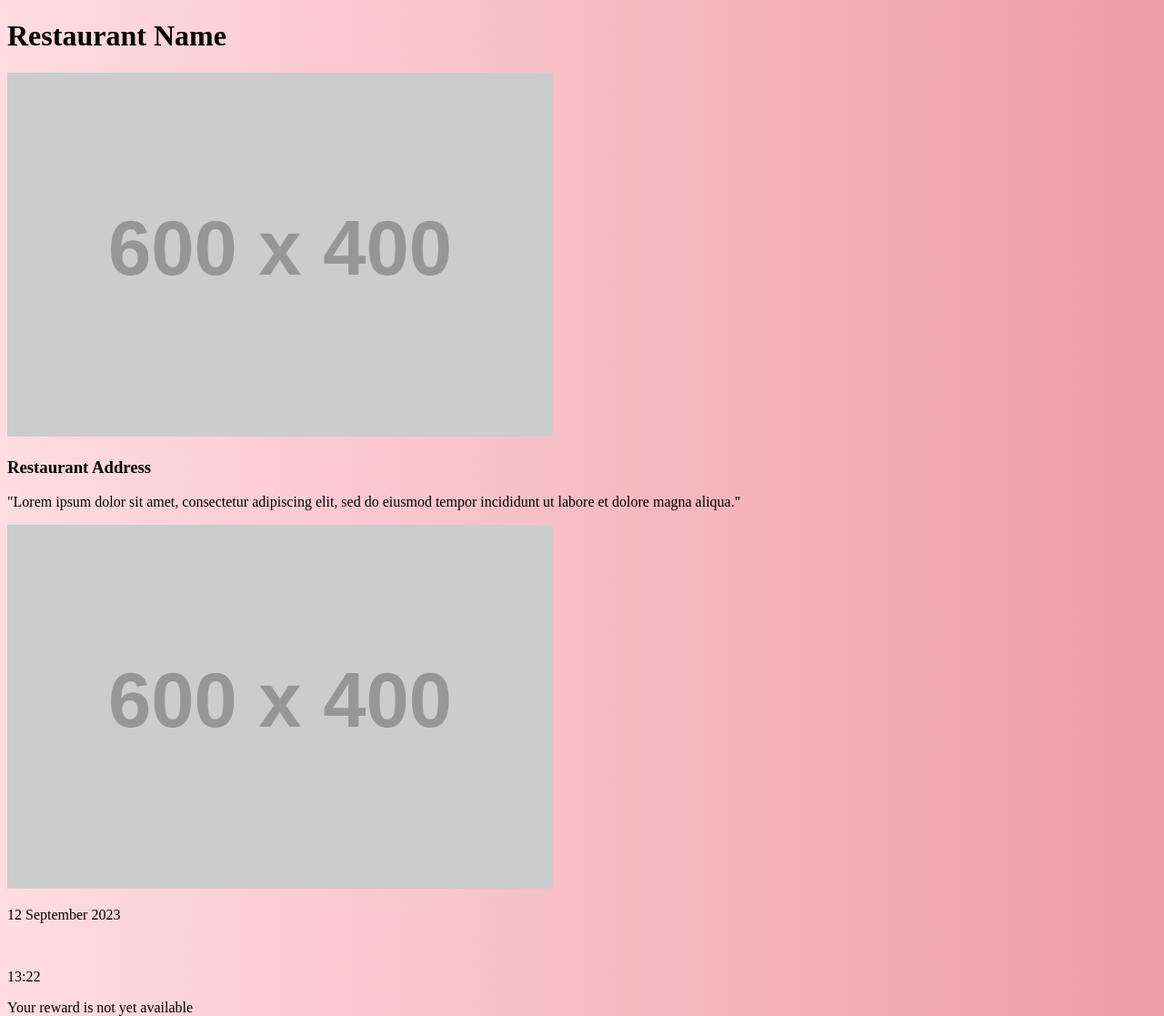
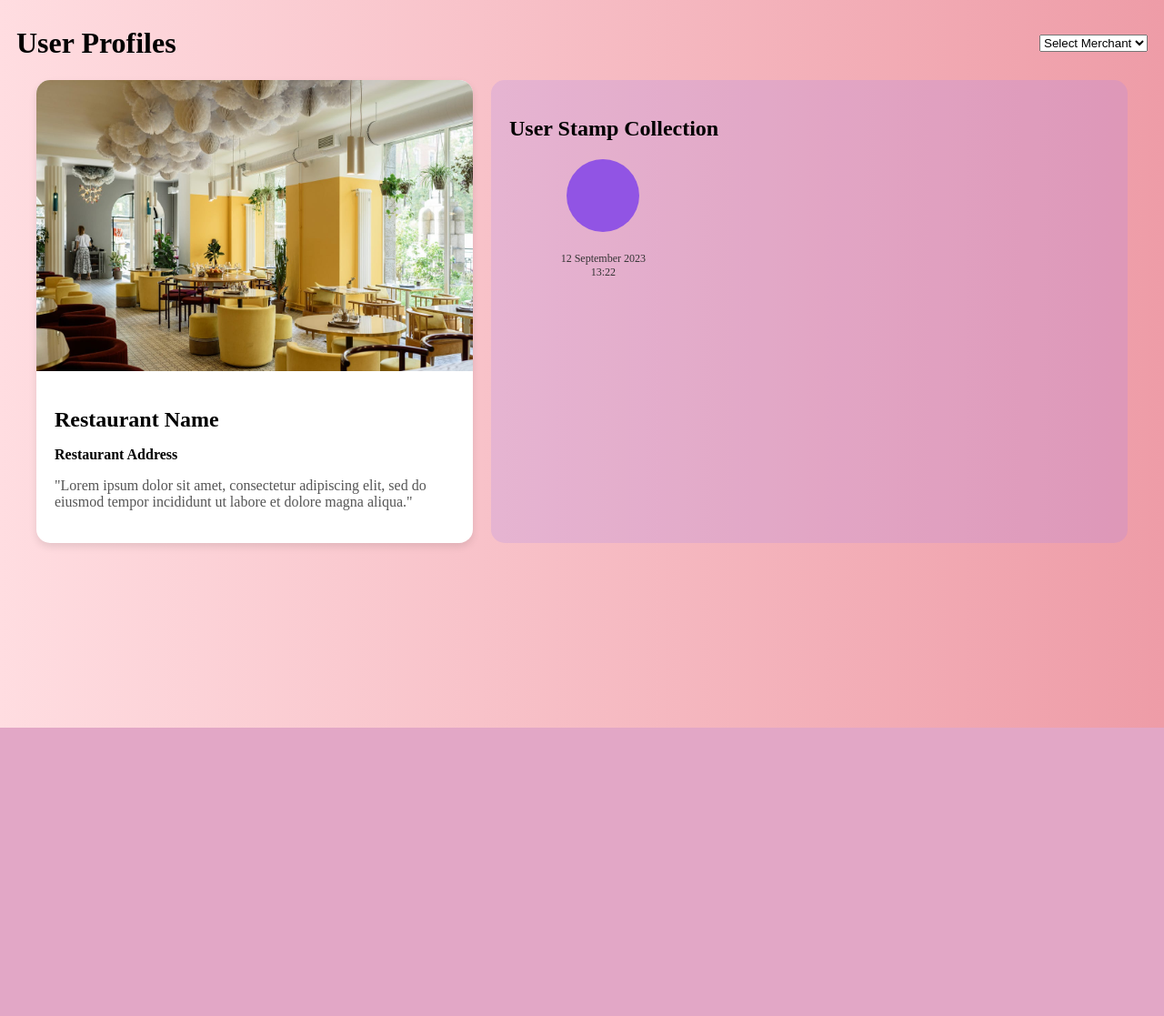
Before and after one commit to rickyfelix19/rolling-application, a PHP site: page /pages/Customer/customerHomepage.html in a window 1280 px wide. Shown: the whole page at 91% size. After the commit the page ends 800 px from the top, so only its background shows below. Run offline with PHP 8.4, Linux system fonts and the light colour scheme; grey boxes labelled with a size stand in for pictures from a placeholder-image service; some libraries are stand-ins or nearby versions.

Commit message:
add styling fix table headers and rows and buttons fix customer card

```diff
--- a/index.css
+++ b/index.css
@@ -77,3 +102,88 @@ label {
   justify-content: center;
   gap: 10px;
 }
+
+/* Merchant Selection */
+
+.container-stamp {
+  display: flex;
+  flex-direction: row;
+  align-items: center;
+  justify-content: space-between;
+  margin: 0 10px;
+}
+
+.container {
+  display: flex;
+  justify-content: space-between;
+  max-width: 1200px;
+  margin: 0 auto;
+}
+
+.restaurant-card {
+  background-color: white;
+  border-radius: 15px;
+  overflow: hidden;
+  box-shadow: 0 4px 8px rgba(0, 0, 0, 0.1);
+  width: 40%;
+}
+
+.restaurant-image {
+  width: 100%;
+  height: auto;
+}
+
+.restaurant-info {
+  padding: 20px;
+}
+
+.restaurant-name {
+  font-size: 24px;
+  margin-bottom: 10px;
+}
+
+.restaurant-address {
+  font-weight: bold;
+  margin-bottom: 10px;
+}
+
+.restaurant-description {
+  color: #555;
+}
+
+.stamp-collection {
+  background-color: rgba(154, 124, 243, 0.2);
+  border-radius: 15px;
+  padding: 20px;
+  width: 55%;
+}
+
+.stamp-collection h2 {
+  margin-bottom: 20px;
+}
+
+.stamps {
+  display: grid;
+  grid-template-columns: repeat(3, 1fr);
+  gap: 20px;
+}
+
+.stamp {
+  display: flex;
+  flex-direction: column;
+  align-items: center;
+}
+
+.circle {
+  background-color: #9154e4;
+  width: 80px;
+  height: 80px;
+  border-radius: 50%;
+  margin-bottom: 10px;
+}
+
+.stamp p {
+  font-size: 12px;
+  text-align: center;
+  color: #333;
+}
--- a/pages/Customer/customerHomepage.html
+++ b/pages/Customer/customerHomepage.html
@@ -1,4 +1,4 @@
-<!DOCTYPE html>
+<!doctype html>
 <html>
   <head>
     <meta charset="utf-8" />
@@ -9,42 +9,45 @@
     <link rel="stylesheet" href="../../index.css" />
   </head>
   <body>
-    <div>
-        <!-- Restaurant Name -->
-        <div>
-            <h1>Restaurant Name</h1>
-            <div>
-                <img src="https://placehold.co/600x400" alt="placeholder image" />
-                <h3>Restaurant Address</h3>
-                <p>
+    <div class="container-stamp">
+      <h1>User Profiles</h1>
+      <select name="merchant" id="merchant">
+        <option value="default" selected="selected">Select Merchant</option>
+        <option value="restaurant1">Restaurant 1</option>
+        <option value="restaurant2">Restaurant 2</option>
+        <!-- Add more options as needed -->
+      </select>
+    </div>
+
+        <div class="container">
+          <div class="restaurant-card">
+            <img
+              src="../../public/images/pexels-kseniachernaya-4450334_Photo by Ksenia Chernaya.jpg"
+              alt="Restaurant Image"
+              class="restaurant-image"
+            />
+            <div class="restaurant-info">
+              <h1 class="restaurant-name">Restaurant Name</h1>
+              <p class="restaurant-address">Restaurant Address</p>
+              <p class="restaurant-description">
                 "Lorem ipsum dolor sit amet, consectetur adipiscing elit, sed do
                 eiusmod tempor incididunt ut labore et dolore magna aliqua."
               </p>
             </div>
           </div>
-
-        <!-- User Stamp -->
-        <div>
-            <div>
-                <img src="https://placehold.co/600x400" alt="placeholder image" />
-                <div>
-                    <p>12 September 2023</p>
-                    <br />
-                    <p>13:22</p>
+          <div class="stamp-collection">
+            <h2>User Stamp Collection</h2>
+            <div class="stamps">
+              <!-- Repeat this block for each stamp -->
+              <div class="stamp">
+                <div class="circle"></div>
+                <p>12 September 2023<br />13:22</p>
+              </div>
+              <!-- Add more stamps here -->
             </div>
           </div>
         </div>
-    </div>
-
-    <!-- Collect Reward -->
-    <div>
-        <form method="POST" action="customerHomepage.php">
-            <div id="reward-section">
-                <p>Your reward is not yet available</p>
-            </div>
-        </form>
-    </div>
-
-    <script src="" async defer></script>
       </body>
     </html>
+  </body>
+</html>
```
Also changed, not shown: other parts of index.css (+29 -4 lines), pages/Admin/adminCustomerPage.html (+27 -6 lines), pages/Admin/adminMerchantPage.html (+23 -6 lines), pages/Admin/adminRegister.html (+7 -7 lines), pages/Admin/adminSettings.html (+6 -6 lines), pages/Admin/index.html (+6 -6 lines), pages/Customer/customerRegister.html (+16 -10 lines), pages/Customer/customerSettings.html (+6 -6 lines), pages/Customer/index.html (+24 -9 lines), pages/Merchant/index.html (+6 -6 lines), pages/Merchant/merchantHomepage.html (+5 -4 lines), pages/Merchant/merchantRegister.html (+21 -10 lines), pages/Merchant/merchantSettings.html (+6 -6 lines), public/images/pexels-kseniachernaya-4450334_Photo by Ksenia Chernaya.jpg (added), 1 more files. Lines whose indentation alone changed are shown as unchanged.
